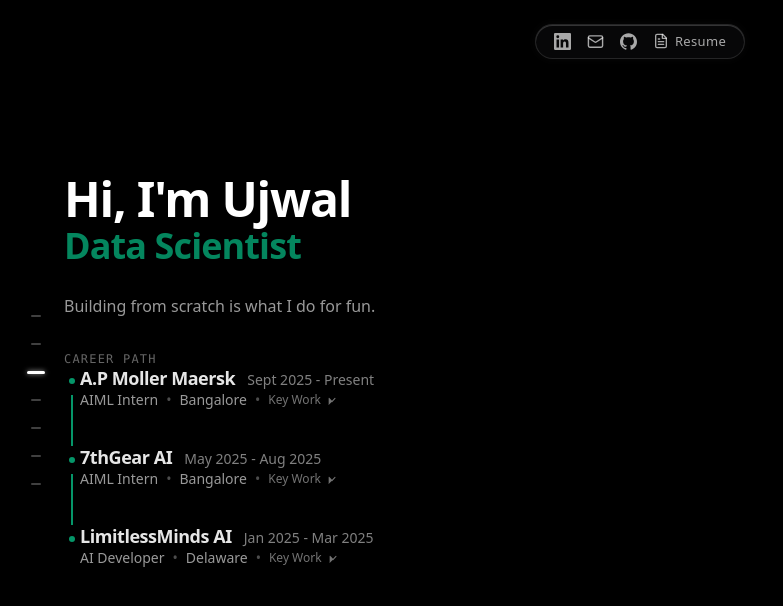
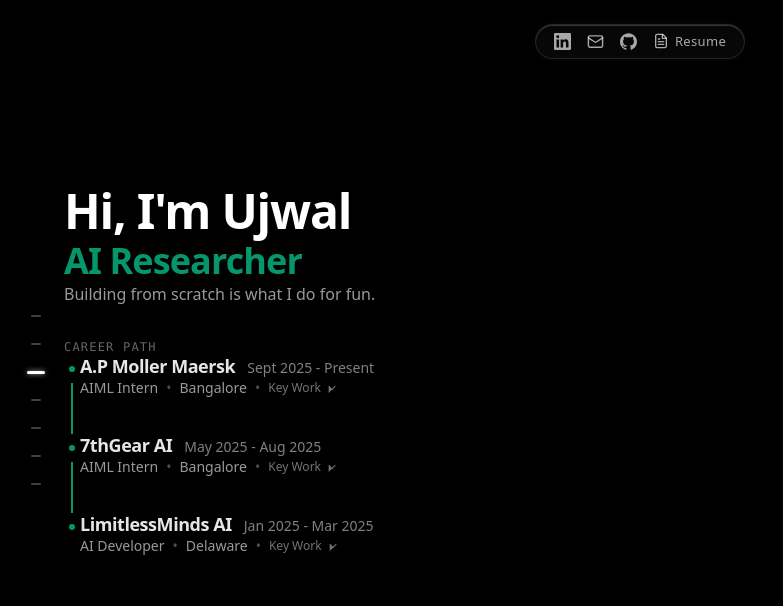
Before and after one commit to ujwal-s-r/portfolio-website, a Next.js app: page / in a window 1280 px wide. Shown: the top 606 px of the page, without its empty margins (0-783 px from the left). Built offline with nearby package versions, Linux system fonts and the light colour scheme.

Commit message:
framer motion added

```diff
--- a/app/components/HeroIntro.tsx
+++ b/app/components/HeroIntro.tsx
@@ -1,6 +1,6 @@
 "use client";
 
-import { useEffect, useState } from "react";
+import KineticTextSwapper from "./KineticTextSwapper";
 
 const ROLES = [
   "AIML Engineer",
@@ -9,99 +9,28 @@
 ];
 
 export default function HeroIntro() {
-  const [roleIndex, setRoleIndex] = useState(0);
-  const [rolling, setRolling] = useState(false);
-
-  useEffect(() => {
-    const interval = setInterval(() => {
-      setRolling(true);
-
-      setTimeout(() => {
-        setRoleIndex((prev) => (prev + 1) % ROLES.length);
-        setRolling(false);
-      }, 1100);
-    }, 5000);
-
-    return () => clearInterval(interval);
-  }, []);
-
   return (
     <div className="w-full flex flex-col items-start select-none">
+      {/* Title */}
       <h1 className="text-3xl sm:text-4xl md:text-5xl font-bold tracking-tight text-white leading-tight">
         Hi, I&apos;m Ujwal
       </h1>
 
-      {/* Fixed-height slot so nothing around it moves */}
-      <div className="relative mt-1 h-12 sm:h-14 md:h-16 overflow-hidden">
-        <div
-          className="h-full flex items-center"
-          style={{
-            transform: rolling ? "translateY(-110%)" : "translateY(0)",
-            opacity: rolling ? 0 : 1,
-            transition:
-              "transform 1.1s cubic-bezier(0.65, 0, 0.35, 1), opacity 1.1s ease",
-          }}
-        >
-          <span
-            className="
-              text-2xl
-              sm:text-3xl
-              md:text-4xl
-              font-semibold
-              tracking-tight
-              whitespace-nowrap
-            "
-            style={{ color: "rgb(5, 150, 105)" }}
-          >
-            {ROLES[roleIndex]}
-          </span>
-        </div>
-
-        {rolling && (
-          <div
-            className="absolute inset-0 flex items-center"
-            style={{
-              animation: "roleEnter 1.1s cubic-bezier(0.65, 0, 0.35, 1) forwards",
-            }}
-          >
-            <span
-              className="
-                text-2xl
-                sm:text-3xl
-                md:text-4xl
-                font-semibold
-                tracking-tight
-                whitespace-nowrap
-              "
-              style={{ color: "rgb(5, 150, 105)" }}
-            >
-              {ROLES[(roleIndex + 1) % ROLES.length]}
-            </span>
-          </div>
-        )}
+      {/* Kinetic Text Swapper Sub-headline (Framer 3D Roll) */}
+      <div className="mt-2 flex items-center">
+        <KineticTextSwapper
+          rotatingWords={ROLES}
+          animationStyle="3dRoll"
+          intervalTime={2.8}
+          activeColor="rgb(5, 150, 105)"
+          className="text-2xl sm:text-3xl md:text-4xl"
+        />
       </div>
 
+      {/* Description Paragraph */}
       <p className="mt-3 text-sm sm:text-base text-white/60 leading-relaxed max-w-lg">
         Building from scratch is what I do for fun.
       </p>
-
-      <style>{`
-        @keyframes roleEnter {
-          from {
-            transform: translateY(110%);
-            opacity: 0;
-          }
-
-          60% {
-            opacity: 0.7;
-          }
-
-          to {
-            transform: translateY(0);
-            opacity: 1;
-          }
-        }
-      `}</style>
     </div>
   );
 }
--- /dev/null
+++ b/app/components/KineticTextSwapper.tsx
@@ -0,0 +1,156 @@
+"use client";
+
+import { useState, useEffect } from "react";
+import { motion, AnimatePresence } from "framer-motion";
+
+export type AnimationStyle =
+  | "3dRoll"
+  | "softBlur"
+  | "springSlide"
+  | "flipCard"
+  | "scalePop"
+  | "elasticDrop";
+
+interface KineticTextSwapperProps {
+  prefix?: string;
+  rotatingWords: string[];
+  wordSpacing?: number; // in em
+  staticColor?: string;
+  activeColor?: string;
+  intervalTime?: number; // in seconds
+  animationStyle?: AnimationStyle;
+  className?: string;
+}
+
+export default function KineticTextSwapper({
+  prefix,
+  rotatingWords,
+  wordSpacing = 0.25,
+  staticColor = "#ffffff",
+  activeColor = "rgb(5, 150, 105)",
+  intervalTime = 2.8,
+  animationStyle = "3dRoll",
+  className = "",
+}: KineticTextSwapperProps) {
+  const [index, setIndex] = useState(0);
+
+  useEffect(() => {
+    const timer = setInterval(() => {
+      setIndex((prev) => (prev + 1) % rotatingWords.length);
+    }, intervalTime * 1000);
+
+    return () => clearInterval(timer);
+  }, [rotatingWords, intervalTime]);
+
+  const getVariants = () => {
+    switch (animationStyle) {
+      case "3dRoll":
+        return {
+          initial: { opacity: 0, rotateX: -90, y: 40, z: -50 },
+          animate: { opacity: 1, rotateX: 0, y: 0, z: 0 },
+          exit: { opacity: 0, rotateX: 90, y: -40, z: -50 },
+        };
+      case "softBlur":
+        return {
+          initial: { opacity: 0, filter: "blur(12px)", y: 10 },
+          animate: { opacity: 1, filter: "blur(0px)", y: 0 },
+          exit: { opacity: 0, filter: "blur(12px)", y: -10 },
+        };
+      case "springSlide":
+        return {
+          initial: { opacity: 0, y: "100%" },
+          animate: { opacity: 1, y: "0%" },
+          exit: { opacity: 0, y: "-100%" },
+        };
+      case "flipCard":
+        return {
+          initial: { opacity: 0, rotateY: 90, scale: 0.9 },
+          animate: { opacity: 1, rotateY: 0, scale: 1 },
+          exit: { opacity: 0, rotateY: -90, scale: 0.9 },
+        };
+      case "scalePop":
+        return {
+          initial: { opacity: 0, scale: 0.5 },
+          animate: { opacity: 1, scale: 1 },
+          exit: { opacity: 0, scale: 1.2 },
+        };
+      case "elasticDrop":
+        return {
+          initial: { opacity: 0, y: -60, scaleY: 1.5 },
+          animate: { opacity: 1, y: 0, scaleY: 1 },
+          exit: { opacity: 0, y: 60, scaleY: 0.5 },
+        };
+      default:
+        return {
+          initial: { opacity: 0, rotateX: -90, y: 40, z: -50 },
+          animate: { opacity: 1, rotateX: 0, y: 0, z: 0 },
+          exit: { opacity: 0, rotateX: 90, y: -40, z: -50 },
+        };
+    }
+  };
+
+  // Find the longest word to keep the container layout perfectly rock-solid
+  const longestWord = rotatingWords.reduce(
+    (a, b) => (a.length > b.length ? a : b),
+    ""
+  );
+
+  return (
+    <div
+      className={`flex items-center select-none ${className}`}
+      style={{
+        gap: `${wordSpacing}em`,
+        perspective: 1200,
+      }}
+    >
+      {prefix && (
+        <span
+          className="font-bold tracking-tight whitespace-nowrap"
+          style={{ color: staticColor }}
+        >
+          {prefix}
+        </span>
+      )}
+
+      {/* 3D preserve container */}
+      <div
+        className="relative inline-flex items-center"
+        style={{ transformStyle: "preserve-3d" }}
+      >
+        <AnimatePresence mode="popLayout">
+          <motion.span
+            key={index}
+            variants={getVariants()}
+            initial="initial"
+            animate="animate"
+            exit="exit"
+            transition={{
+              type: "spring",
+              stiffness: 150,
+              damping: 16,
+              mass: 0.8,
+            }}
+            className="font-semibold tracking-tight whitespace-nowrap"
+            style={{
+              color: activeColor,
+              transformOrigin: "center center",
+              position: "absolute",
+              left: 0,
+              top: 0,
+            }}
+          >
+            {rotatingWords[index]}
+          </motion.span>
+        </AnimatePresence>
+
+        {/* Stable spacer placeholder */}
+        <span
+          className="font-semibold tracking-tight whitespace-nowrap opacity-0 pointer-events-none"
+          aria-hidden="true"
+        >
+          {longestWord}
+        </span>
+      </div>
+    </div>
+  );
+}
--- /dev/null
+++ b/app/components/RollingText.tsx
@@ -0,0 +1,112 @@
+"use client";
+
+import { motion } from "framer-motion";
+
+interface RollingTextProps {
+  text: string;
+  duplicateCount?: number;
+  rollDuration?: number;
+  staggerDelay?: number;
+  blurIntensity?: number;
+  textColor?: string;
+  className?: string;
+}
+
+interface CharacterColumnProps {
+  character: string;
+  duplicateCount: number;
+  rollDuration: number;
+  delay: number;
+  blurIntensity: number;
+  textColor: string;
+}
+
+function CharacterColumn({
+  character,
+  duplicateCount,
+  rollDuration,
+  delay,
+  blurIntensity,
+  textColor,
+}: CharacterColumnProps) {
+  // If it's a whitespace character, return a preserved spacing gap
+  if (character === " ") {
+    return <span className="inline-block w-[0.35em]">&nbsp;</span>;
+  }
+
+  // Create array of duplicate characters for the vertical rolling column
+  const duplicates = Array(duplicateCount).fill(character);
+
+  return (
+    <div className="relative inline-flex items-start justify-center overflow-hidden h-[1.15em]">
+      <motion.div
+        className="flex flex-col items-center"
+        initial={{ y: "0%" }}
+        animate={{ y: `-${((duplicateCount - 1) / duplicateCount) * 100}%` }}
+        transition={{
+          duration: rollDuration,
+          delay: delay,
+          ease: [0.25, 0.46, 0.45, 0.94],
+          type: "tween",
+        }}
+      >
+        {duplicates.map((char, i) => (
+          <motion.span
+            key={i}
+            className="inline-flex items-center justify-center leading-none h-[1.15em]"
+            style={{ color: textColor }}
+            initial={{ filter: "blur(0px)" }}
+            animate={{
+              filter: [
+                "blur(0px)",
+                `blur(${blurIntensity}px)`,
+                `blur(${blurIntensity}px)`,
+                "blur(0px)",
+              ],
+            }}
+            transition={{
+              duration: rollDuration,
+              delay: delay,
+              times: [0, 0.2, 0.8, 1],
+              ease: "easeOut",
+            }}
+          >
+            {char}
+          </motion.span>
+        ))}
+      </motion.div>
+    </div>
+  );
+}
+
+export default function RollingText({
+  text,
+  duplicateCount = 7,
+  rollDuration = 1.4,
+  staggerDelay = 0.04,
+  blurIntensity = 5,
+  textColor = "rgb(5, 150, 105)",
+  className = "",
+}: RollingTextProps) {
+  const characters = text.split("");
+
+  return (
+    <div
+      key={text}
+      className={`inline-flex items-center flex-wrap select-none ${className}`}
+      style={{ lineHeight: 1.15 }}
+    >
+      {characters.map((char, index) => (
+        <CharacterColumn
+          key={`${text}-${index}-${char}`}
+          character={char}
+          duplicateCount={duplicateCount}
+          rollDuration={rollDuration}
+          delay={index * staggerDelay}
+          blurIntensity={blurIntensity}
+          textColor={textColor}
+        />
+      ))}
+    </div>
+  );
+}
--- a/package.json
+++ b/package.json
@@ -9,6 +9,7 @@
     "lint": "eslint"
   },
   "dependencies": {
+    "framer-motion": "^13.1.1",
     "next": "16.3.2",
     "react": "19.2.8",
     "react-dom": "19.2.8"
```
Also changed, not shown: 1 other file (tests, documents, lock files or other folders).
